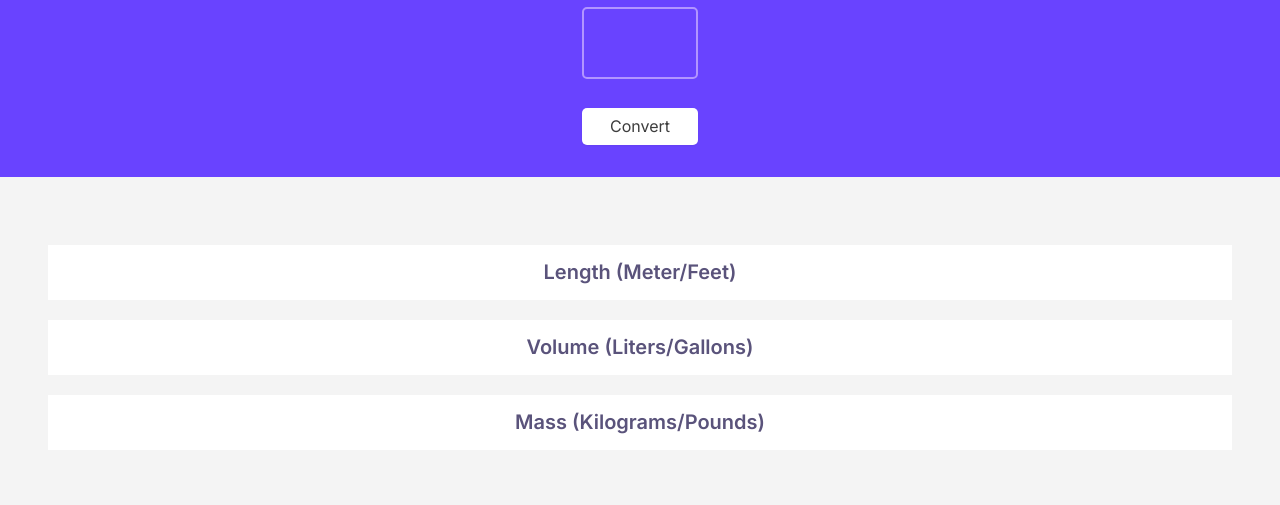
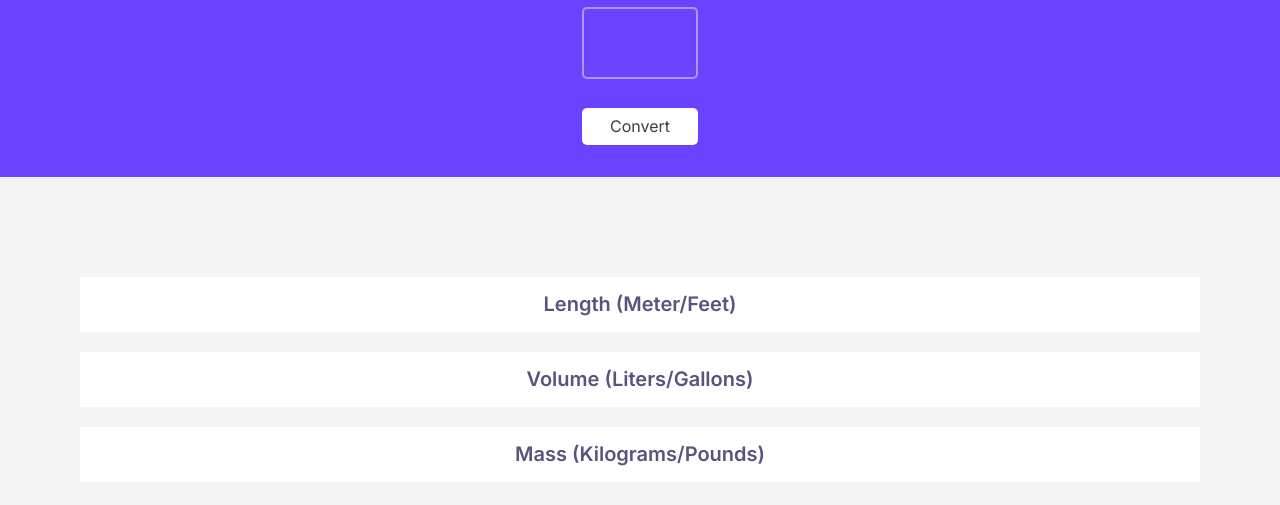
Before and after one commit to Preciousglows/unit-converter, a website built with Vite: page index.html in a window 1280 px wide. Shown: the part 91-596 px from the top of the page. Built offline with nearby package versions, Linux system fonts and the light colour scheme.

Commit message:
Bug fixes

```diff
--- a/index.css
+++ b/index.css
@@ -54,7 +54,7 @@ input::-webkit-inner-spin-button {
 
 #result-container{
     background: #F4F4F4;
-    padding: 3em;
+    padding: 5em;
 }
 
 .result h2{
--- a/index.js
+++ b/index.js
@@ -11,7 +11,6 @@ const massEl = document.getElementById("mass-el")
 const inputEl = document.getElementById("input-el")
 
 convertBtn.addEventListener("click",function(){
-
     length()
     volume()
     mass()
```
